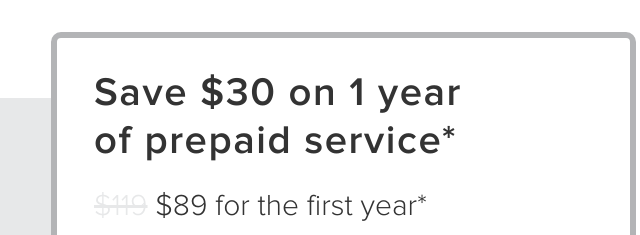
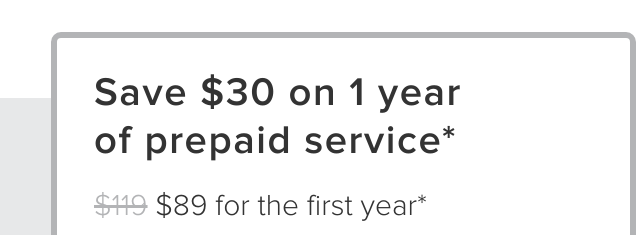
Before and after one commit to mradambeck/wh-coding-challenge, a plain HTML site: page index.html in a window 1280 px wide. Shown: the top 235 px of the page, 589-1229 px from the left. Drawn offline with nearby package versions, Linux system fonts and the light colour scheme.

Commit message:
changes to mid grey

```diff
--- a/mock2html.scss
+++ b/mock2html.scss
@@ -64,7 +64,7 @@ p {
 }
 
 s {
-  color: $lightgrey;
+  color: $midgrey;
 }
 
 // Left Column (#monthly-svc-col)
```
Also changed, not shown: mock2html.css, 1 other file.
